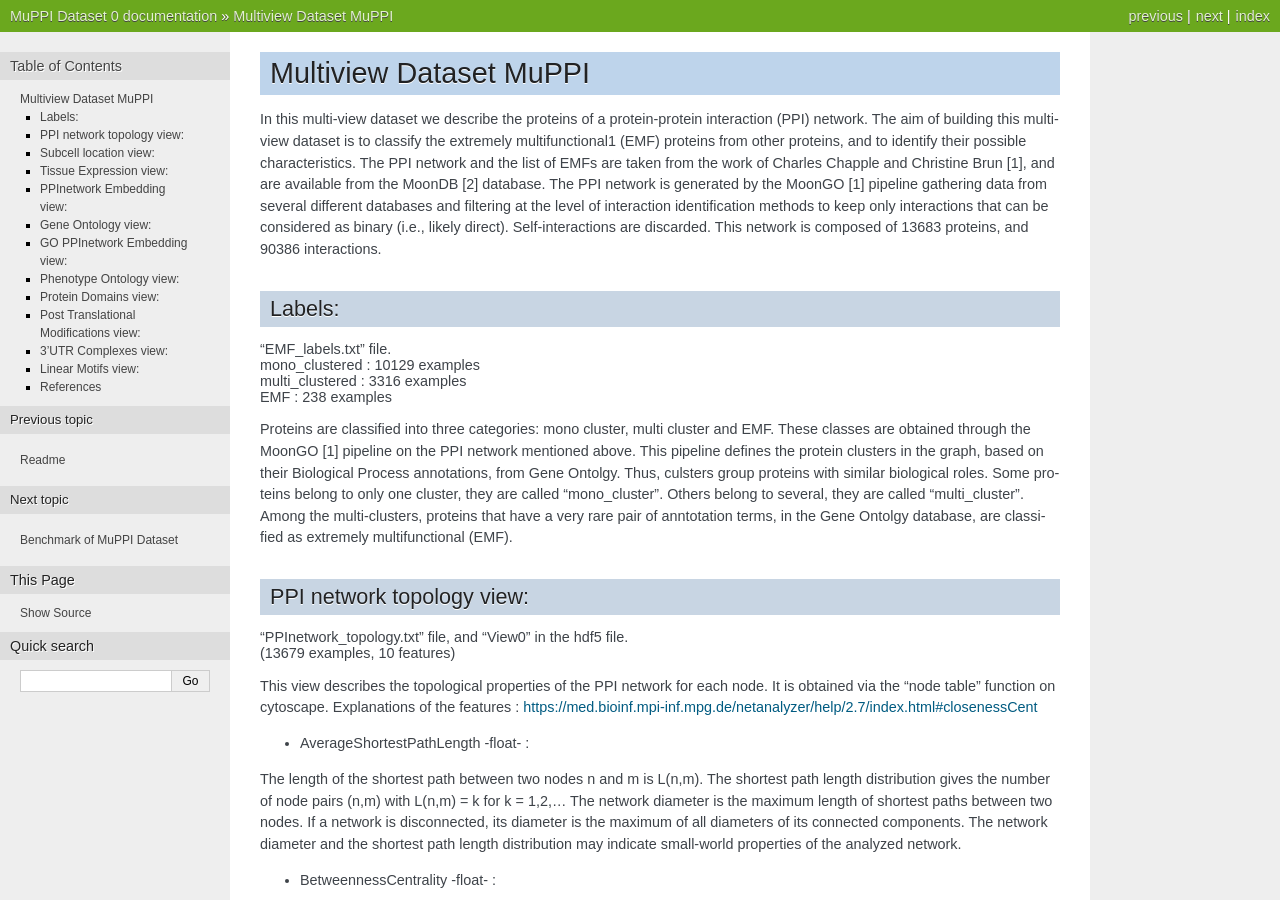
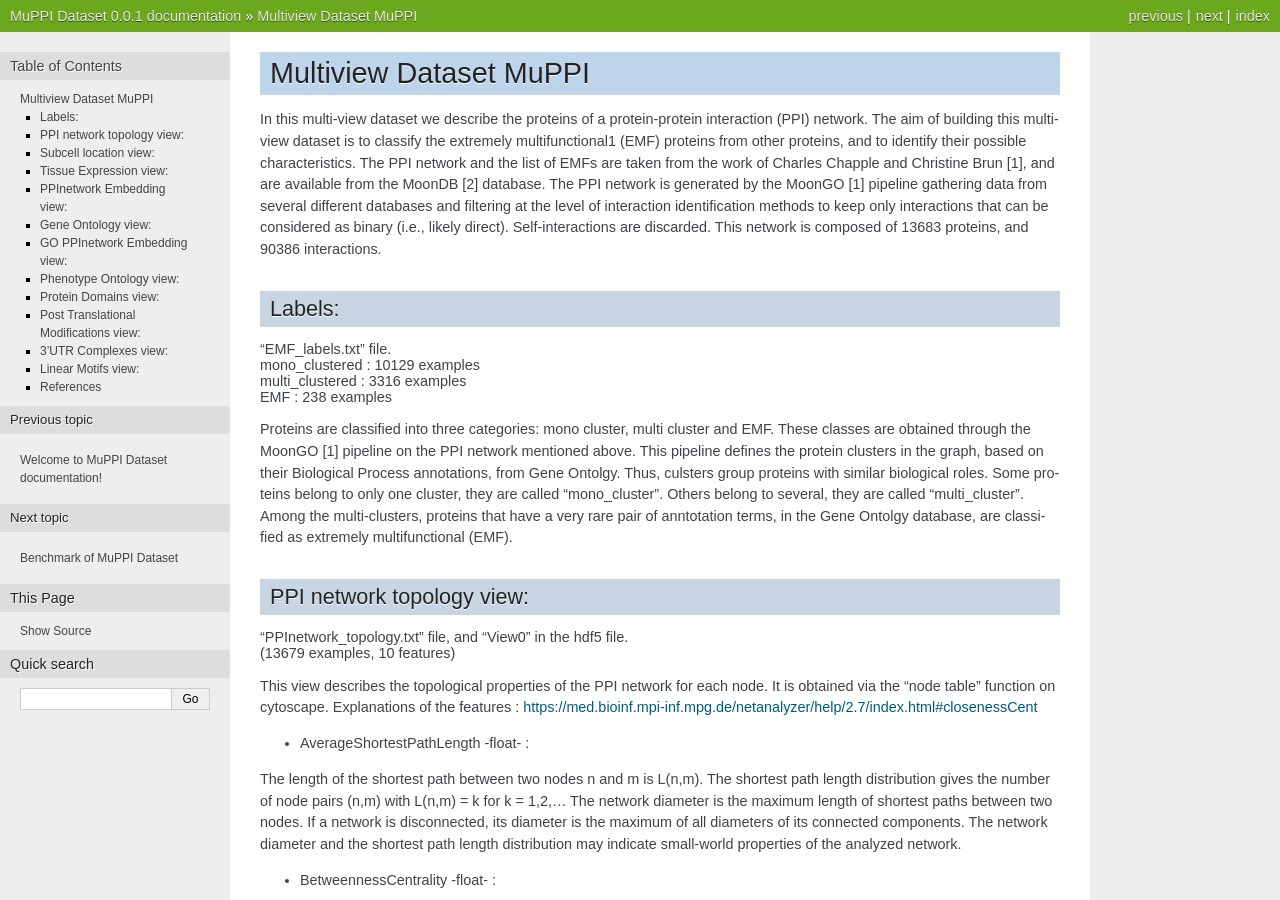
Before and after one commit to multi-learn/muppi_neurips, a Sphinx documentation site: the page built from docs/dataset.rst, in a window 1280 px wide and 900 px high. Built offline with Sphinx 7.4.7, drawn with Linux system fonts in a browser that asks for light colours; formulas are drawn with MathJax 3; pages that are not in the unit, such as notebooks, are missing from menus; some of the changed text lies outside the part shown.

Commit message:
read me in the doc

```diff
--- a/docs/conf.py
+++ b/docs/conf.py
@@ -51,6 +51,7 @@ extensions = ['sphinx.ext.autodoc',
 #              'sphinx.ext.viewcode',
 #              'sphinx.ext.githubpages',
                'sphinx.ext.napoleon',
+                "myst_parser",
               ]
 
 # Add any paths that contain templates here, relative to this directory.
@@ -80,9 +81,9 @@ author = u'Alexis Prd Homme'
 # built documents.
 #
 # The short X.Y version.
-version = u'0.0.0'
+version = u'0.0.1'
 # The full version, including alpha/beta/rc tags.
-release = u'0'
+release = u'0.0.1'
 
 # The language for content autogenerated by Sphinx. Refer to documentation
 # for a list of supported languages.
--- a/docs/index.rst
+++ b/docs/index.rst
@@ -32,7 +32,7 @@ Documentation
    :maxdepth: 3
    :caption: Contents:
 
-   readme_link
+   ../README.md
    dataset
    benchmark
 
```
Also changed, not shown: .gitlab-ci.yml.
